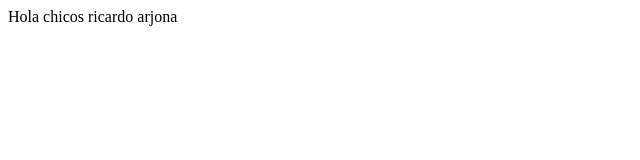
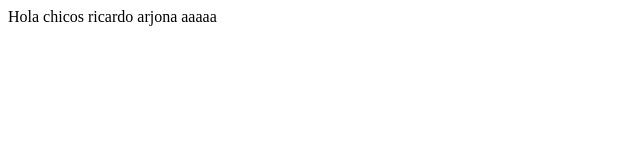
Before and after one commit to florenciabravo/proyecto-curso-git, a plain HTML site: page index.html in a window 1280 px wide. Shown: the full height of the page, 0-640 px from the left. Drawn offline with Linux system fonts and the light colour scheme.

Commit message:
version d fg

```diff
--- a/index.html
+++ b/index.html
@@ -1,5 +1,5 @@
 <html>
     <body>
-        Hola chicos ricardo arjona
+        Hola chicos ricardo arjona aaaaa
     </body>
 </html>
```
